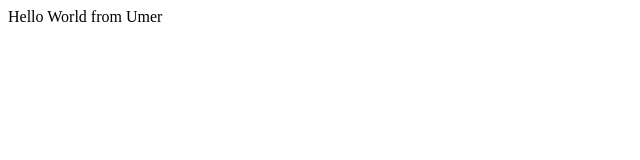
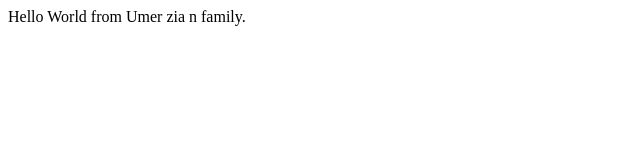
Before and after one commit to umerzia7/Bootcamp-2020, a plain HTML site: page index.html in a window 1280 px wide. Shown: the whole page, without its empty margins (0-640 px from the left). Drawn offline with Linux system fonts and the light colour scheme.

Commit message:
commit
commit

```diff
--- a/index.html
+++ b/index.html
@@ -7,7 +7,7 @@
 </head>
 <body>
     <div>
-        Hello World from Umer
+        Hello World from Umer zia n family.
     </div>
 </body>
 </html>
```
Also changed, not shown: 3 other files.
